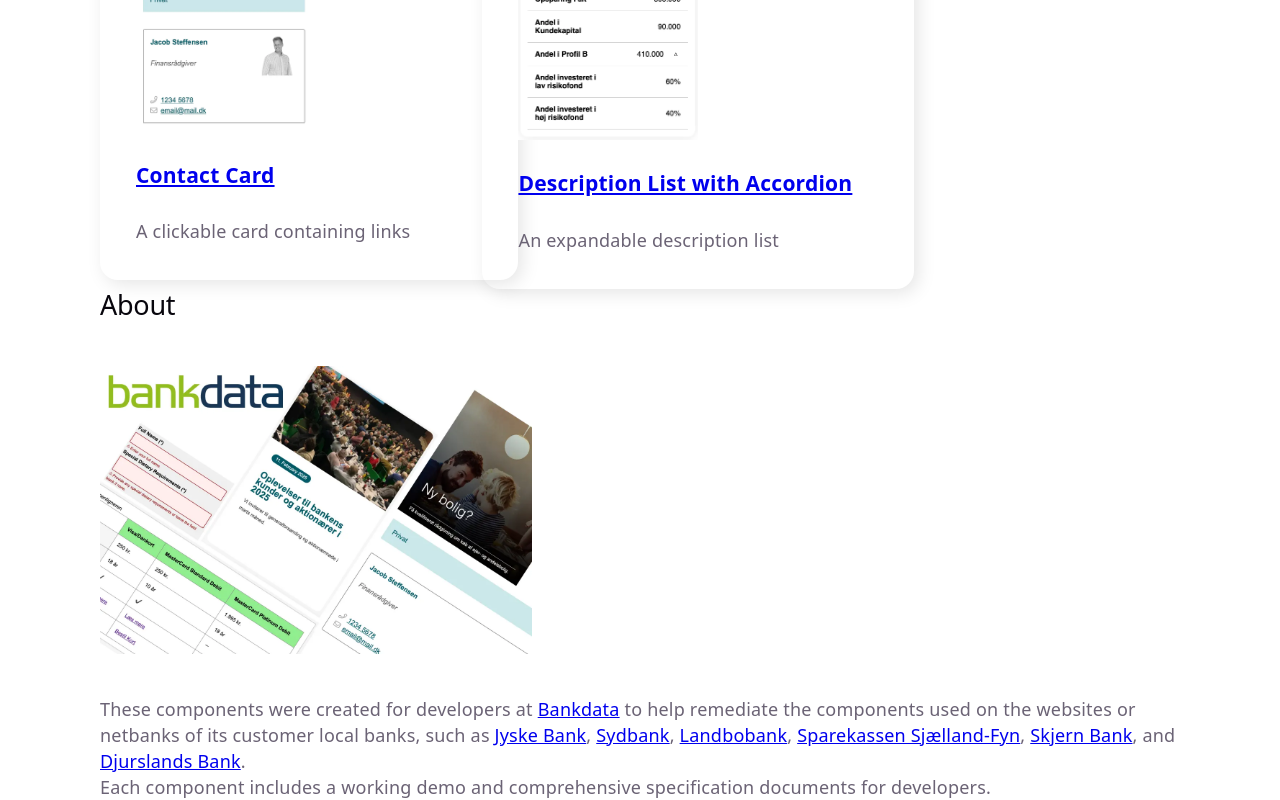
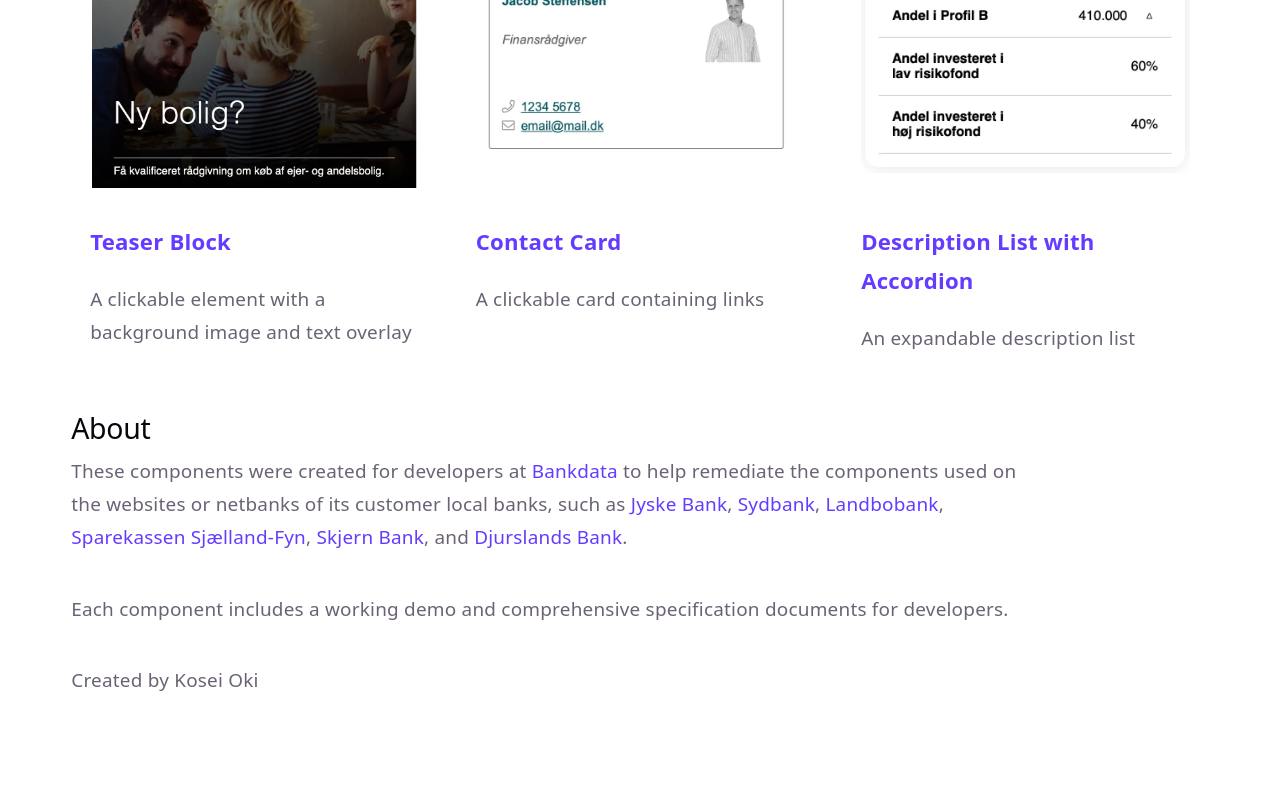
Before and after one commit to Koseioki/accessible-web-components, a React (Vite) app: page / in a window 1280 px wide. Shown: the part 1152-1952 px from the top of the page. After the commit the page ends 1887 px from the top, so only its background shows below. Built offline with nearby package versions, Linux system fonts and the light colour scheme.

Commit message:
more styling

```diff
--- a/src/App.tsx
+++ b/src/App.tsx
@@ -2,6 +2,7 @@
 import { Home } from "./pages/Home";
 import { Header } from "./components/Header";
 import { DetailPage } from "./components/DetailPage";
+import { Footer } from "./components/Footer";
 
 function App() {
   return (
@@ -12,6 +13,7 @@
           <Route path="/" element={<Home />} />
           <Route path="/:slug" element={<DetailPage />} />
         </Routes>
+        <Footer />
       </Router>
     </>
   );
--- a/src/components/Card.css
+++ b/src/components/Card.css
@@ -1,25 +1,37 @@
 ul.card-list {
-    display: flex;
-    gap: 2rem;
-    flex-wrap: wrap;
+    display: grid;
+    grid-template-columns: repeat(auto-fit, minmax(15rem, 1fr));
+    gap: 1rem;
     list-style: none;
     padding: 0;
     margin: 0;
 }
 
 article.card {
-    display: flex;
+    cursor: pointer;
+    padding: 1rem;
+    /* display: flex;
     flex-direction: column;
     gap: 0.5rem;
     width: 100%;
     padding: 2rem;
     max-width: 20rem;
     border-radius: 1rem;
+    box-shadow: var(--shadow); */
+        transition: 0.1s;
+
+}
+
+article.card:hover {
     box-shadow: var(--shadow);
+    transform: scale(1.01);
+    transition: 0.1s;
 }
 
 .card img{
     width: 100%;
-    max-width: 10rem;
+    /* max-width: 10rem; */
     height: auto;
+    aspect-ratio: 1/1;
+    object-fit: contain;
 }
--- a/src/components/Card.tsx
+++ b/src/components/Card.tsx
@@ -1,4 +1,5 @@
 import { NavLink } from "react-router";
+import { useNavigate } from "react-router";
 import "./Card.css";
 export function Card(
   title: string,
@@ -6,15 +7,15 @@
   image: string,
   slug: string,
 ) {
-
+  const navigate = useNavigate();
   const handleClick = () => {
-    window.location.href = `/${slug}`;
+    navigate(`/${slug}`);
   };
   return (
     <article className="card" onClick={handleClick}>
       <img src={image} alt="" />
       <h3>
-        <NavLink to={`/${slug}`}>{title}</NavLink>
+        <NavLink to={`/${slug}`} >{title}</NavLink>
       </h3>
       <p>{description}</p>
     </article>
--- a/src/components/ComponentList.tsx
+++ b/src/components/ComponentList.tsx
@@ -13,7 +13,7 @@
 
 export function ComponentList() {
   return (
-    <div>
+    <section>
       <h2 id="components">Components</h2>
 
       <ul className="card-list">
@@ -28,6 +28,6 @@
           </li>
         ))}
       </ul>
-    </div>
+    </section>
   );
 }
--- /dev/null
+++ b/src/components/Footer.tsx
@@ -0,0 +1,9 @@
+export function Footer() {
+  return (
+    <footer>
+      <p>
+        Created by Kosei Oki
+        </p>
+    </footer>
+    );
+}
--- a/src/components/IntroText.tsx
+++ b/src/components/IntroText.tsx
@@ -1,10 +1,10 @@
-import heroImage from "../assets/accessible-components.webp";
+// import heroImage from "../assets/accessible-components.webp";
 
 export function IntroText() {
   return (
-    <div>
+    <section>
       <h2 id="about">About</h2>
-            <img src={heroImage} className="hero" aria-hidden="true" alt="" />
+            {/* <img src={heroImage} className="hero" aria-hidden="true" alt="" /> */}
 
         <p>
         These components were created for developers at{" "}
@@ -42,6 +42,6 @@
         Each component includes a working demo and comprehensive specification
         documents for developers.
       </p>
-    </div>
+    </section>
   );
 }
--- a/src/index.css
+++ b/src/index.css
@@ -4,7 +4,7 @@
   --bg: #fff;
   --border: #e5e4e7;
   --code-bg: #f4f3ec;
-  --accent: #aa3bff;
+  --accent: #653bff;
   --accent-bg: rgba(170, 59, 255, 0.1);
   --accent-border: rgba(170, 59, 255, 0.5);
   --social-bg: rgba(244, 243, 236, 0.5);
@@ -16,7 +16,8 @@
   --heading: system-ui, 'Segoe UI', Roboto, sans-serif;
   --mono: ui-monospace, Consolas, monospace;
 
-  font: 1.125rem/145% var(--sans);
+  font: 1.185rem/145% var(--sans);
+  line-height: 1.75;
   letter-spacing: 0.01125rem;
   color-scheme: light dark;
   color: var(--text);
@@ -54,18 +55,18 @@
 
 #root {
   /* width: 70.375rem; */
-  max-width: 100%;
+  /* max-width: 100%; */
   /* margin: 0 auto; */
   /* text-align: center; */
   /* border-inline: 0.0625rem solid var(--border); */
-  min-height: 100svh;
+  /* min-height: 100svh; */
   display: flex;
   flex-direction: column;
   box-sizing: border-box;
 }
 
 body {
-  width: 100%;
+  /* width: 100%; */
   max-width: 60rem;
   margin: 0 auto;
   padding: 0 1rem;
@@ -98,6 +99,19 @@
 }
 p {
   margin: 0;
+  margin-bottom: 2rem;
+  max-width: 50rem;
+}
+
+a{
+  color: var(--accent);
+  text-decoration: none;
+  border-bottom: 0.0625rem solid transparent;
+  /* transition: 0.1s; */
+}
+
+a:hover {
+  border-bottom: 0.0625rem solid var(--accent);
 }
 
 code,
--- a/src/pages/Home.tsx
+++ b/src/pages/Home.tsx
@@ -3,11 +3,11 @@
 export function Home() {
   return (
     <div>
-      <h1>Accessible Web Components</h1>
+            <h1>Accessible Web Components</h1>
       <p>By Kosei Oki</p>
 
+
       <ComponentList />
-
       <IntroText />
     </div>
   );
```
